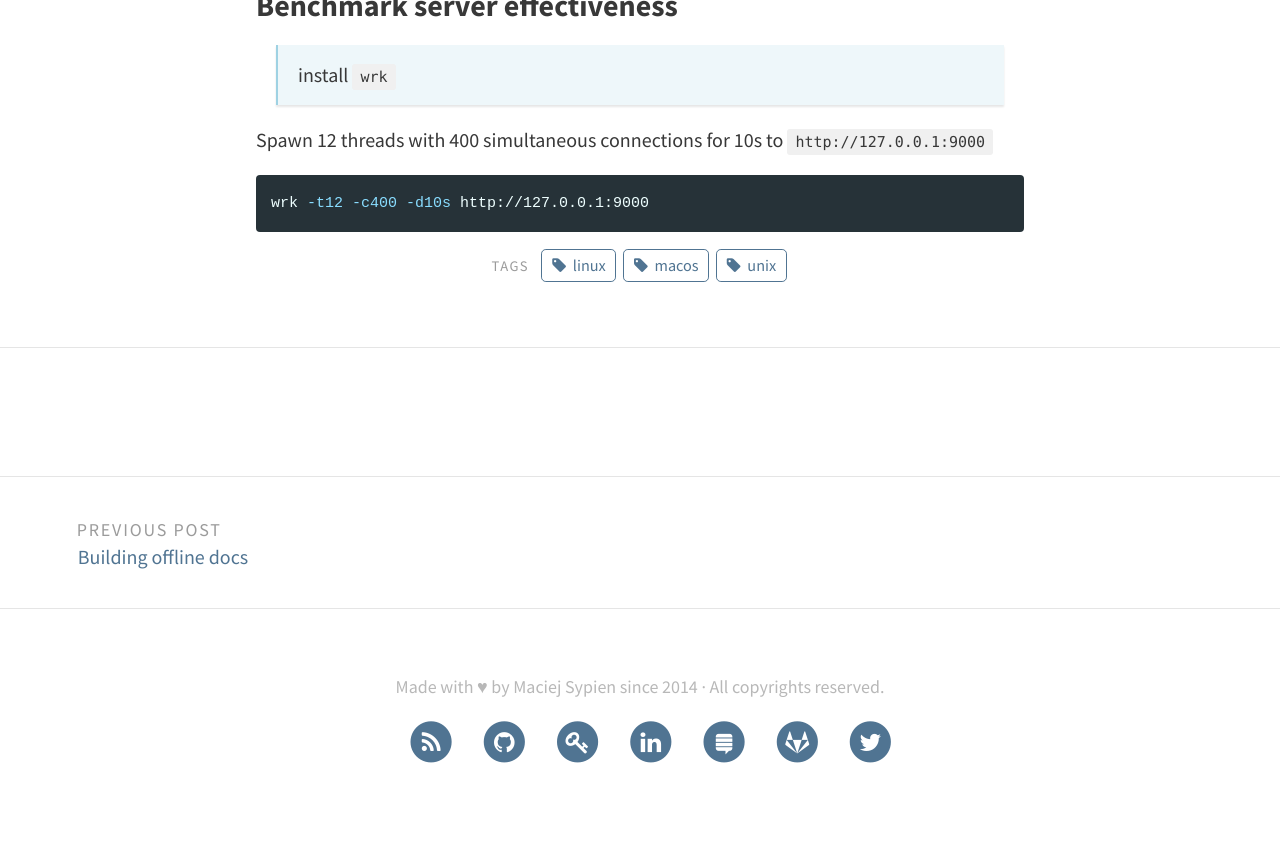
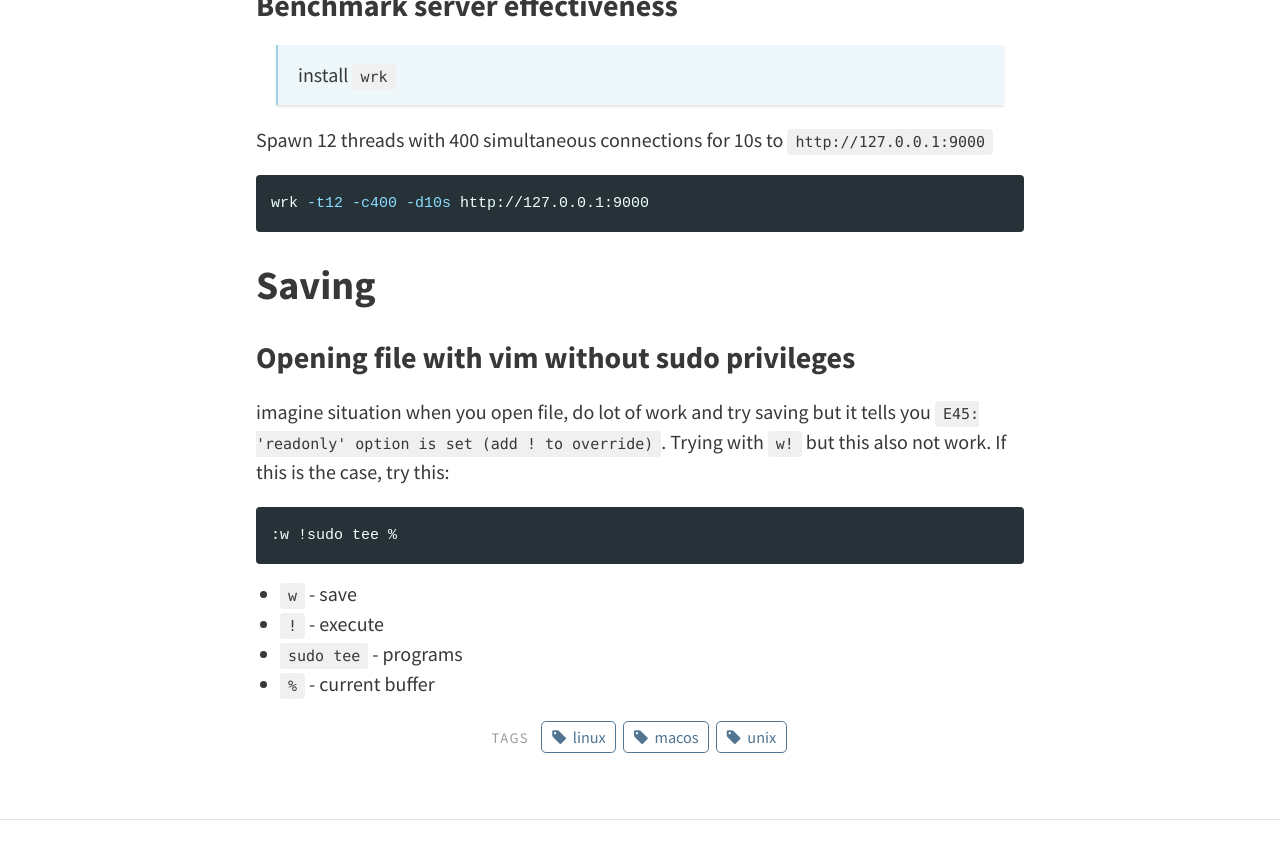
Before and after one commit to egel/egel.github.io, a Jekyll site: the page built from _posts/2025-05-27-useful-terminal-commands.md, in a window 1280 px wide and 900 px high, scrolled down 1627 px. Shown: the top 859 px of the window. Built offline with Jekyll 4.4.1, drawn with Linux system fonts in a browser that asks for light colours; nearby versions of some CDN libraries; comment, search, counter and statistics services are not loaded.

Commit message:
feat: update saving commands

````diff
--- a/_posts/2025-05-27-useful-terminal-commands.md
+++ b/_posts/2025-05-27-useful-terminal-commands.md
@@ -50,3 +50,18 @@ Spawn 12 threads with 400 simultaneous connections for 10s to `http://127.0.0.1:
 ```bash
 wrk -t12 -c400 -d10s http://127.0.0.1:9000
 ```
+
+## Saving
+
+### Opening file with vim without sudo privileges
+
+imagine situation when you open file, do lot of work and try saving but it tells you `E45: 'readonly' option is set (add ! to override)`. Trying with `w!` but this also not work. If this is the case, try this:
+
+```
+:w !sudo tee %
+```
+
+-   `w` - save
+-   `!` - execute
+-   `sudo tee` - programs
+-   `%` - current buffer
````
